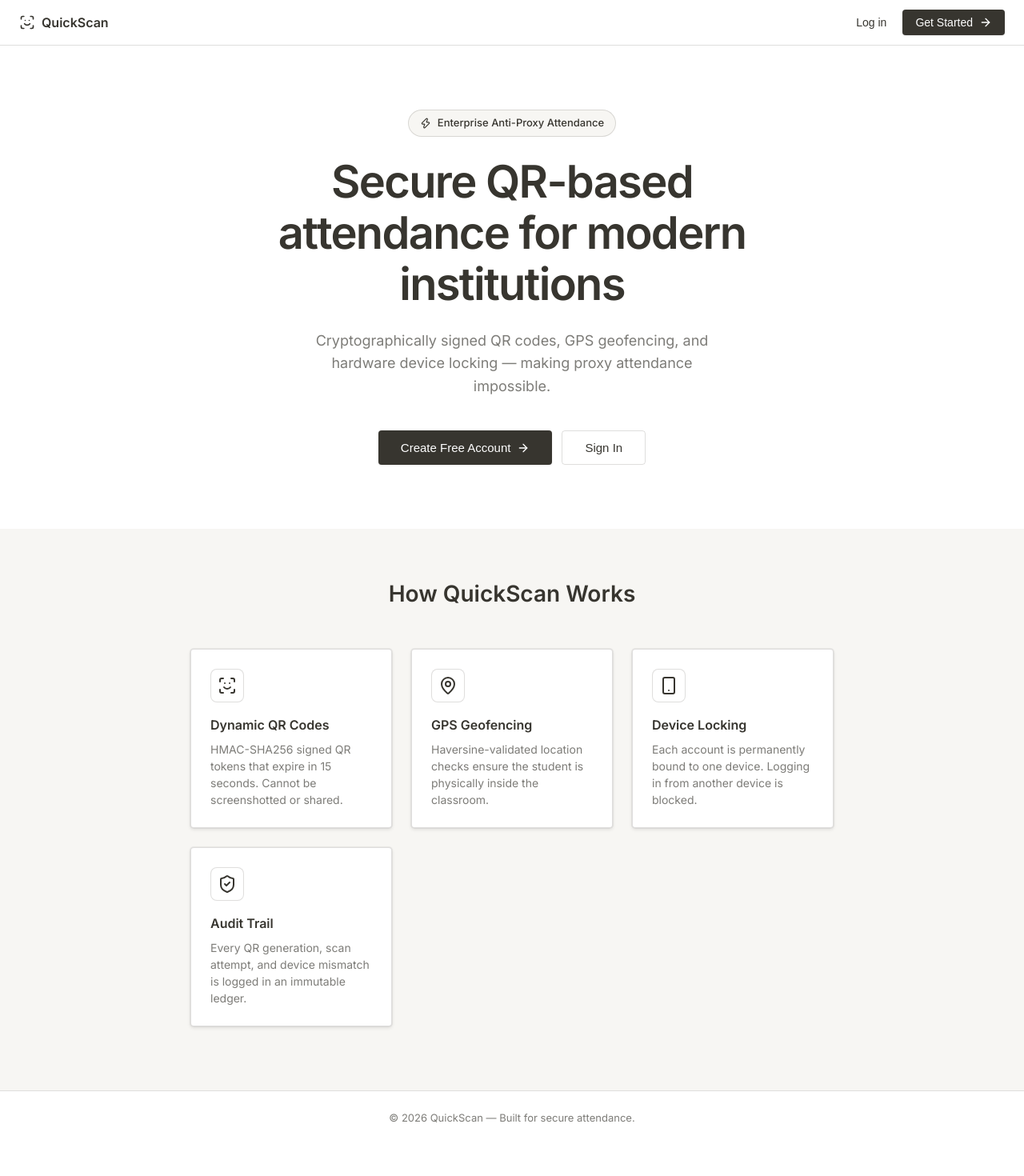
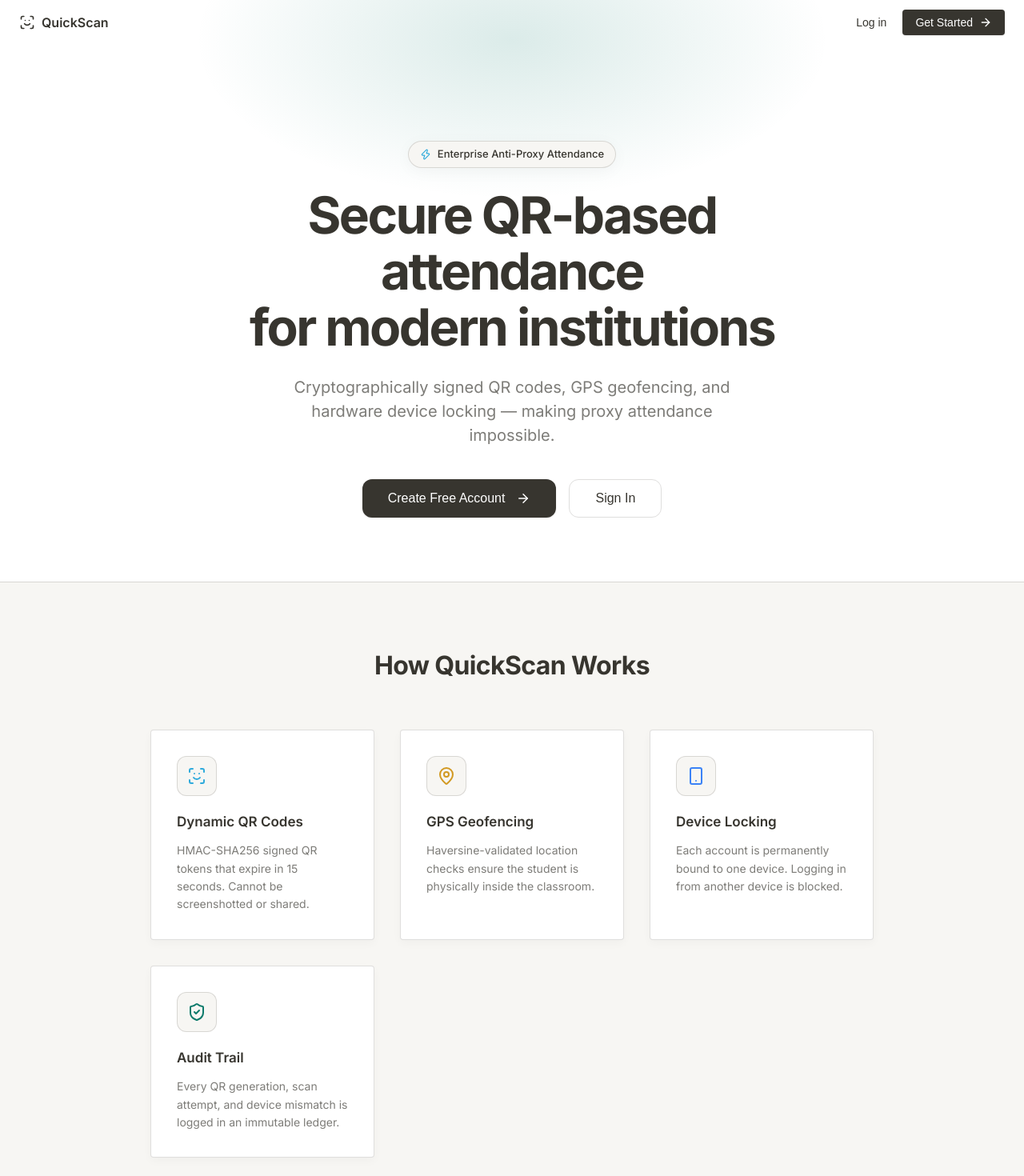
Before and after one commit to ravdreamin/QuickScan, a React (Vite) app in the folder frontend/: page / in a window 1280 px wide. Shown: the top 1470 px of the page at 80% size. Before the commit the page ends 1432 px from the top, so only its background shows below. Built offline with nearby package versions, Linux system fonts and the light colour scheme; no server answers.

Commit message:
Make landing page modern with Framer Motion animations

```diff
--- a/frontend/package.json
+++ b/frontend/package.json
@@ -13,6 +13,7 @@
     "@zxing/browser": "^0.1.5",
     "@zxing/library": "^0.21.3",
     "axios": "^1.13.6",
+    "framer-motion": "^12.38.0",
     "html5-qrcode": "^2.3.8",
     "lucide-react": "^1.0.0",
     "qrcode.react": "^4.2.0",
--- a/frontend/src/pages/Landing.tsx
+++ b/frontend/src/pages/Landing.tsx
@@ -2,6 +2,8 @@ import { useNavigate } from 'react-router-dom';
 import { isLoggedIn, getUser } from '../lib/api';
 import { useEffect } from 'react';
 import { ScanFace, ShieldCheck, MapPin, Smartphone, ArrowRight, Zap } from 'lucide-react';
+import { motion } from 'framer-motion';
+import type { Variants } from 'framer-motion';
 
 export default function Landing() {
   const navigate = useNavigate();
@@ -13,71 +15,128 @@ export default function Landing() {
     }
   }, [navigate]);
 
+  const fadeUp: Variants = {
+    hidden: { opacity: 0, y: 20 },
+    visible: { opacity: 1, y: 0, transition: { duration: 0.6, ease: "easeOut" } }
+  };
+
+  const staggerContainer: Variants = {
+    hidden: { opacity: 0 },
+    visible: { opacity: 1, transition: { staggerChildren: 0.15 } }
+  };
+
   return (
-    <div style={{ minHeight: '100vh', display: 'flex', flexDirection: 'column' }}>
-      {/* Navbar */}
-      <nav className="navbar">
+    <div style={{ minHeight: '100vh', display: 'flex', flexDirection: 'column', overflow: 'hidden', position: 'relative' }}>
+
+      {/* Subtle modern glowing background in the top center */}
+      <div style={{
+        position: 'absolute', top: -150, left: '50%', transform: 'translateX(-50%)',
+        width: 800, height: 400, background: 'radial-gradient(ellipse at center, rgba(15, 123, 108, 0.15), transparent 70%)',
+        zIndex: -1, pointerEvents: 'none'
+      }} />
+
+      {/* Navbar - animate sliding down */}
+      <motion.nav
+        initial={{ opacity: 0, y: -20 }} animate={{ opacity: 1, y: 0 }} transition={{ duration: 0.5 }}
+        className="navbar" style={{ background: 'transparent', borderBottom: 'none' }}
+      >
         <div className="container navbar-content">
           <div className="logo"><ScanFace size={20} /> QuickScan</div>
           <div style={{ display: 'flex', gap: 8 }}>
             <button className="btn-ghost" onClick={() => navigate('/login')}>Log in</button>
-            <button className="btn-primary" onClick={() => navigate('/register')}>
+            <motion.button
+              whileHover={{ scale: 1.05 }} whileTap={{ scale: 0.95 }}
+              className="btn-primary" onClick={() => navigate('/register')}
+            >
               Get Started <ArrowRight size={16} />
-            </button>
+            </motion.button>
           </div>
         </div>
-      </nav>
+      </motion.nav>
 
-      {/* Hero */}
-      <section style={{ flex: 1, display: 'flex', alignItems: 'center', justifyContent: 'center', padding: '80px 24px', textAlign: 'center' }}>
-        <div style={{ maxWidth: 680 }}>
-          <div style={{ display: 'inline-flex', alignItems: 'center', gap: 8, padding: '6px 14px', background: 'var(--bg-secondary)', border: '1px solid var(--border-color)', borderRadius: 99, fontSize: 13, fontWeight: 500, marginBottom: 24 }}>
-            <Zap size={14} /> Enterprise Anti-Proxy Attendance
-          </div>
-          <h1 style={{ fontSize: 'clamp(2rem, 5vw, 3.5rem)', lineHeight: 1.15, marginBottom: 24, letterSpacing: '-0.03em' }}>
-            Secure QR-based attendance for modern institutions
-          </h1>
-          <p className="text-secondary" style={{ fontSize: '1.125rem', maxWidth: 520, margin: '0 auto 40px', lineHeight: 1.6 }}>
+      {/* Hero Section */}
+      <section style={{ flex: 1, display: 'flex', alignItems: 'center', justifyContent: 'center', padding: '120px 24px 80px', textAlign: 'center', position: 'relative' }}>
+        <motion.div
+          variants={staggerContainer} initial="hidden" animate="visible"
+          style={{ maxWidth: 720, position: 'relative', zIndex: 1 }}
+        >
+          <motion.div variants={fadeUp}>
+            <div style={{
+              display: 'inline-flex', alignItems: 'center', gap: 8, padding: '6px 14px',
+              background: 'var(--bg-secondary)', border: '1px solid var(--border-color)',
+              borderRadius: 99, fontSize: 13, fontWeight: 500, marginBottom: 24,
+              boxShadow: '0 4px 20px rgba(0,0,0,0.04)'
+            }}>
+              <Zap size={14} color="var(--accent-primary)" /> Enterprise Anti-Proxy Attendance
+            </div>
+          </motion.div>
+
+          <motion.h1 variants={fadeUp} style={{ fontSize: 'clamp(2.5rem, 6vw, 4rem)', lineHeight: 1.1, marginBottom: 24, letterSpacing: '-0.04em', fontWeight: 800 }}>
+            Secure QR-based attendance <br/> for modern institutions
+          </motion.h1>
+
+          <motion.p variants={fadeUp} className="text-secondary" style={{ fontSize: '1.25rem', maxWidth: 560, margin: '0 auto 40px', lineHeight: 1.5 }}>
             Cryptographically signed QR codes, GPS geofencing, and hardware device locking —
             making proxy attendance impossible.
-          </p>
-          <div style={{ display: 'flex', gap: 12, justifyContent: 'center', flexWrap: 'wrap' }}>
-            <button className="btn-primary" style={{ padding: '12px 28px', fontSize: 15 }} onClick={() => navigate('/register')}>
-              Create Free Account <ArrowRight size={16} />
-            </button>
-            <button className="btn-secondary" style={{ padding: '12px 28px', fontSize: 15 }} onClick={() => navigate('/login')}>
+          </motion.p>
+
+          <motion.div variants={fadeUp} style={{ display: 'flex', gap: 16, justifyContent: 'center', flexWrap: 'wrap' }}>
+            <motion.button
+              whileHover={{ scale: 1.05, boxShadow: '0 10px 25px rgba(15, 123, 108, 0.3)' }} whileTap={{ scale: 0.95 }}
+              className="btn-primary" style={{ padding: '14px 32px', fontSize: 16, borderRadius: 12 }}
+              onClick={() => navigate('/register')}
+            >
+              Create Free Account <ArrowRight size={18} style={{ marginLeft: 6, verticalAlign: -3 }} />
+            </motion.button>
+            <motion.button
+              whileHover={{ scale: 1.05, backgroundColor: 'var(--bg-color)', borderColor: '#d1d5db' }} whileTap={{ scale: 0.95 }}
+              className="btn-secondary" style={{ padding: '14px 32px', fontSize: 16, borderRadius: 12, border: '1px solid var(--border-color)' }}
+              onClick={() => navigate('/login')}
+            >
               Sign In
-            </button>
-          </div>
-        </div>
+            </motion.button>
+          </motion.div>
+        </motion.div>
       </section>
 
       {/* Features Grid */}
-      <section style={{ padding: '60px 24px 80px', background: 'var(--bg-secondary)' }}>
-        <div className="container">
-          <h2 style={{ textAlign: 'center', fontSize: '1.75rem', marginBottom: 48 }}>How QuickScan Works</h2>
-          <div style={{ display: 'grid', gridTemplateColumns: 'repeat(auto-fit, minmax(240px, 1fr))', gap: 24 }}>
+      <section style={{ padding: '80px 24px 100px', background: 'var(--bg-secondary)', borderTop: '1px solid var(--border-color)' }}>
+        <div className="container" style={{ maxWidth: 1000 }}>
+          <motion.h2
+            initial={{ opacity: 0, y: 20 }} whileInView={{ opacity: 1, y: 0 }} viewport={{ once: true }} transition={{ duration: 0.5 }}
+            style={{ textAlign: 'center', fontSize: '2rem', marginBottom: 56, letterSpacing: '-0.02em', fontWeight: 700 }}
+          >
+            How QuickScan Works
+          </motion.h2>
+
+          <motion.div
+            variants={staggerContainer} initial="hidden" whileInView="visible" viewport={{ once: true, margin: "-100px" }}
+            style={{ display: 'grid', gridTemplateColumns: 'repeat(auto-fit, minmax(220px, 1fr))', gap: 32 }}
+          >
             {[
-              { icon: <ScanFace size={24} />, title: 'Dynamic QR Codes', desc: 'HMAC-SHA256 signed QR tokens that expire in 15 seconds. Cannot be screenshotted or shared.' },
-              { icon: <MapPin size={24} />, title: 'GPS Geofencing', desc: 'Haversine-validated location checks ensure the student is physically inside the classroom.' },
-              { icon: <Smartphone size={24} />, title: 'Device Locking', desc: 'Each account is permanently bound to one device. Logging in from another device is blocked.' },
-              { icon: <ShieldCheck size={24} />, title: 'Audit Trail', desc: 'Every QR generation, scan attempt, and device mismatch is logged in an immutable ledger.' },
+              { icon: <ScanFace size={24} color="var(--accent-primary)" />, title: 'Dynamic QR Codes', desc: 'HMAC-SHA256 signed QR tokens that expire in 15 seconds. Cannot be screenshotted or shared.' },
+              { icon: <MapPin size={24} color="#d29922" />, title: 'GPS Geofencing', desc: 'Haversine-validated location checks ensure the student is physically inside the classroom.' },
+              { icon: <Smartphone size={24} color="#3b82f6" />, title: 'Device Locking', desc: 'Each account is permanently bound to one device. Logging in from another device is blocked.' },
+              { icon: <ShieldCheck size={24} color="var(--success)" />, title: 'Audit Trail', desc: 'Every QR generation, scan attempt, and device mismatch is logged in an immutable ledger.' },
             ].map((f, i) => (
-              <div key={i} className="notion-block has-border" style={{ padding: 24 }}>
-                <div style={{ padding: 8, background: 'var(--bg-color)', borderRadius: 8, border: '1px solid var(--border-color)', display: 'inline-flex', marginBottom: 16 }}>
+              <motion.div
+                key={i} variants={fadeUp} whileHover={{ y: -8 }} transition={{ duration: 0.3 }}
+                className="notion-block has-border" style={{ padding: 32, background: 'var(--bg-color)', boxShadow: '0 4px 12px rgba(0,0,0,0.03)' }}
+              >
+                <div style={{ padding: 12, background: 'var(--bg-secondary)', borderRadius: 12, border: '1px solid var(--border-color)', display: 'inline-flex', marginBottom: 20 }}>
                   {f.icon}
                 </div>
-                <h3 style={{ fontSize: 16, marginBottom: 8 }}>{f.title}</h3>
-                <p className="text-secondary" style={{ fontSize: 14 }}>{f.desc}</p>
-              </div>
+                <h3 style={{ fontSize: 17, marginBottom: 12, fontWeight: 600 }}>{f.title}</h3>
+                <p className="text-secondary" style={{ fontSize: 14, lineHeight: 1.6 }}>{f.desc}</p>
+              </motion.div>
             ))}
-          </div>
+          </motion.div>
         </div>
       </section>
 
       {/* Footer */}
-      <footer style={{ padding: '24px', textAlign: 'center', borderTop: '1px solid var(--border-color)' }}>
-        <p className="text-secondary" style={{ fontSize: 13 }}>© 2026 QuickScan — Built for secure attendance.</p>
+      <footer style={{ padding: '32px 24px', textAlign: 'center', borderTop: '1px solid var(--border-color)', background: 'var(--bg-color)' }}>
+        <p className="text-secondary" style={{ fontSize: 14 }}>© {new Date().getFullYear()} QuickScan — Built for secure attendance.</p>
       </footer>
     </div>
   );
```
Also changed, not shown: 1 other file (tests, documents, lock files or other folders).
